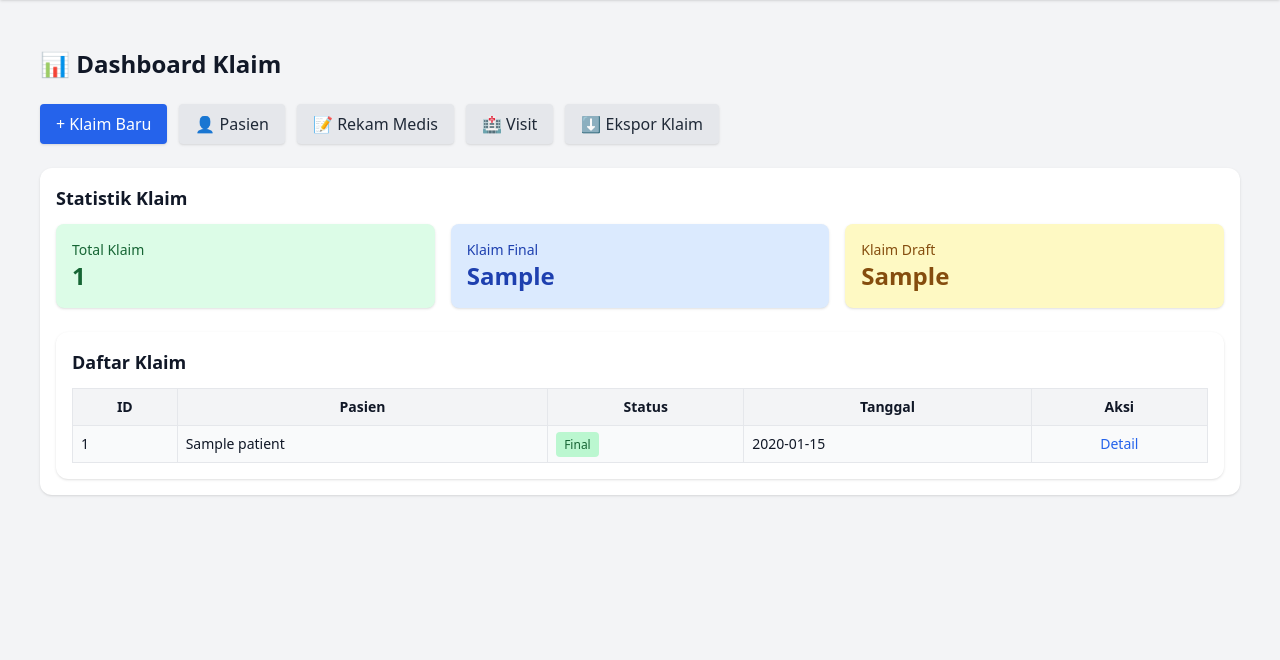
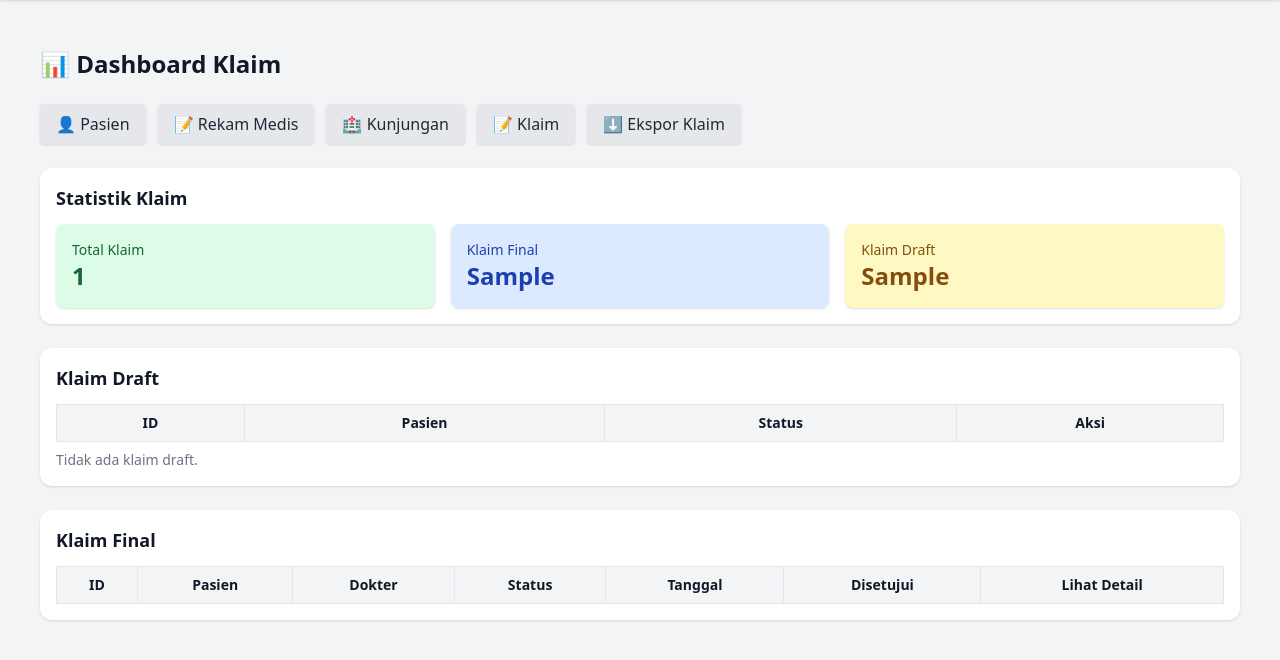
Before and after one commit to Erkayes935/crud_pasien, a FastAPI app: template frontend/templates/dashboard.html in a window 1280 px wide. Shown: the part 54-714 px from the top of the page. Run offline with FastAPI, Linux system fonts and the light colour scheme; the template is opened without the code that fills it: most values are stand-ins (such as "Sample title", 1, 10 or a date in 2020); lists and menus that the app fills with data are empty; parts of the project's set-up code (start-up, migrations or seed data) failed here and were passed over; some libraries are stand-ins or nearby versions.

Commit message:
feat: enhance claim processing and user interface; add AI recommendations storage, update claim draft handling, and improve user role visibility

```diff
--- a/backend/main.py
+++ b/backend/main.py
@@ -280,12 +280,13 @@ def list_patients(request: Request, flow: str = None, search: str | None = Query
             )
         )
 
-    patients = query.order_by(models.Patient.id.desc()).all()
+    patients = query.order_by(models.Patient.id.desc()).options(joinedload(models.Patient.hospital)).all()
     csrf_token = issue_csrf_token(request)
     return templates.TemplateResponse("patient_list.html", {
         "request": request,
         "patients": patients,
         "user": user,
+        "search": search,
         "mode": mode,
         "flow": flow,
         "current_user": user,
@@ -294,9 +295,9 @@ def list_patients(request: Request, flow: str = None, search: str | None = Query
 
 
 @app.get("/patients/add",name="add_patient", response_class=HTMLResponse)
-def add_form(request: Request, user=Depends(require_roles_session("doctor"))):
+def add_form(request: Request, user=Depends(require_roles_session("doctor")), db: Session = Depends(get_db)):
     csrf_token = issue_csrf_token(request)
-    return templates.TemplateResponse("patient_form.html", {"request": request, "mode": "add", "patient": None, "csrf_token": csrf_token, "user": user, "current_user": user, "fields": form_configs["patient"]})
+    return templates.TemplateResponse("patient_form.html", {"request": request, "mode": "add", "patient": None, "csrf_token": csrf_token, "user": user, "current_user": user, "fields": form_configs["patient"], "patients": None})
 
 
 @app.post("/patients/add",name="add_patient")
@@ -596,60 +597,169 @@ def make_dummy(tab):
         }
     }
 
+def store_ai_recommendations(db: Session, claim_id: int, dummy_data: dict, stage: str):
+    """
+    Simpan rekomendasi AI (dummy atau real) ke tabel ClaimAIRecommendation.
+    stage: admission, daily1, daily2, discharge, dll
+    """
+
+    # Diagnosis utama
+    for item in dummy_data.get("diagnosis", []):
+        db.add(models.ClaimAIRecommendation(
+            claim_id=claim_id,
+            type="diagnosis",
+            category=f"{stage}_diagnosis",
+            text=item.get("kategori"),
+            icd10_code=item.get("icd"),
+            confidence_score=item.get("score"),
+            regulation_refs=None
+        ))
+
+    # Komorbid
+    for item in dummy_data.get("komorbid", []):
+        db.add(models.ClaimAIRecommendation(
+            claim_id=claim_id,
+            type="diagnosis",
+            category=f"{stage}_komorbid",
+            text=item.get("kategori"),
+            icd10_code=item.get("icd"),
+            confidence_score=item.get("score"),
+            regulation_refs=None
+        ))
+
+    # Komplikasi
+    for item in dummy_data.get("komplikasi", []):
+        db.add(models.ClaimAIRecommendation(
+            claim_id=claim_id,
+            type="diagnosis",
+            category=f"{stage}_komplikasi",
+            text=item.get("kategori"),
+            icd10_code=item.get("icd"),
+            confidence_score=item.get("score"),
+            regulation_refs=None
+        ))
+
+    # Prosedur / Tindakan
+    for item in dummy_data.get("tindakan", []):
+        db.add(models.ClaimAIRecommendation(
+            claim_id=claim_id,
+            type="procedure",
+            category=f"{stage}_tindakan",
+            text=item.get("kategori"),
+            icd9_code=item.get("tindakan"),
+            confidence_score=item.get("score"),
+            regulation_refs=None
+        ))
+
+    db.commit()
 
 @app.post("/ai/recommendation")
-def ai_recommendation(payload: dict = Body(...)):
+def ai_recommendation(
+    payload: dict = Body(...),
+    db: Session = Depends(get_db),
+    user=Depends(require_roles_session("doctor")),
+    _=Depends(require_csrf_dep)
+):
+    claim_id = payload.get("claim_id") or 0
+
+    # generate dummy
+    admission = make_dummy("admission")
+    daily = [make_dummy("daily1"), make_dummy("daily2")]
+    discharge = make_dummy("discharge")
+
+    # simpan ke DB kalau ada claim_id valid
+    if claim_id:
+        store_ai_recommendations(db, claim_id, admission, "admission")
+        for idx, day in enumerate(daily):
+            store_ai_recommendations(db, claim_id, day, f"daily{idx+1}")
+        store_ai_recommendations(db, claim_id, discharge, "discharge")
+
+    # tetap return dummy → FE jalan terus
     return {
-        "admission": make_dummy("admission"),
-        "daily": [
-            { "tanggal": "2025-09-01", **make_dummy("daily"),"tarifDraft": "Rp 17.500.000" },
-            { "tanggal": "2025-09-02", **make_dummy("daily2"),"tarifDraft": "Rp 27.500.000" },
-        ],
-        "discharge": make_dummy("discharge"),
+        "admission": admission,
+        "daily": daily,
+        "discharge": discharge,
     }
 
-# End Rekomendasi AI untuk Klaim
-
-@app.post("/claims/{claim_id}/finalize", name="finalize_claim")
-def finalize_claim(
-    request: Request,
+
+
+@app.get("/claims/{claim_id}/recommendations")
+def get_claim_recommendations(
     claim_id: int,
-    payload: dict = Body(...),
-    db: Session = Depends(get_db),
-    user=Depends(require_roles_session("verifikator"))
+    db: Session = Depends(get_db),
+    user=Depends(require_roles_session("doctor","verifikator","coder"))
 ):
     claim = db.query(models.Claim).get(claim_id)
     if not claim:
         raise HTTPException(status_code=404, detail="Claim not found")
 
-    # update status klaim
+    recs = db.query(models.ClaimAIRecommendation)\
+             .filter(models.ClaimAIRecommendation.claim_id == claim_id)\
+             .all()
+
+    return [
+        {
+            "id": r.id,
+            "type": r.type,              # diagnosis / procedure
+            "category": r.category,      # admission_diagnosis, daily1_komorbid, discharge_tindakan, dst.
+            "text": r.text,
+            "icd10_code": r.icd10_code,
+            "icd9_code": r.icd9_code,
+            "confidence_score": r.confidence_score,
+            "regulation_refs": r.regulation_refs,
+        }
+        for r in recs
+    ]
+
+
+# End Rekomendasi AI untuk Klaim
+
+@app.post("/claims/{claim_id}/finalize", name="finalize_claim")
+def finalize_claim(
+    request: Request,
+    claim_id: int,
+    summary: str = Form(None),
+    db: Session = Depends(get_db),
+    user=Depends(require_roles_session("verifikator")),   # hanya verifikator yang bisa finalize
+    _=Depends(require_csrf_dep)
+):
+    # Cari klaim
+    claim = db.query(models.Claim).get(claim_id)
+    if not claim:
+        raise HTTPException(status_code=404, detail="Claim not found")
+
+    # Update status klaim
     claim.is_final = True
-    claim.status = "submitted"
-
-    # hapus summary lama biar nggak dobel
+    claim.status = "final"
+
+    # Hapus summary lama dan simpan yang baru
     db.query(models.ClaimAIRecommendationSummary).filter_by(claim_id=claim_id).delete()
 
-    # simpan semua item summary AI ke tabel summary
-    for stage, stage_data in (payload.get("summary") or {}).items():
+    summary_data = json.loads(summary) if summary else {}
+    for stage, stage_data in summary_data.items():
         for category, items in stage_data.items():
             for item in items:
-                summary = models.ClaimAIRecommendationSummary(
+                summary_row = models.ClaimAIRecommendationSummary(
                     claim_id=claim_id,
-                    category="medis" if category == "klinis" else category,  # map klinis -> medis
+                    category="medis" if category == "klinis" else category,
                     target=item.get("target"),
                     status=item.get("status"),
                     message=item.get("message"),
                     confidence=item.get("confidence"),
                 )
-                db.add(summary)
-    log = models.ClaimLog(
-    claim_id=claim.id,
-    action="FINALIZED",
-    description="Klaim difinalisasi verifikator",
-    updated_by=user.id,
-    updated_at=datetime.utcnow()
-    )
-    db.add(log)
+                db.add(summary_row)
+
+    # Log klaim
+    log_claim = models.ClaimLog(
+        claim_id=claim.id,
+        action="FINALIZED",
+        description=f"Klaim {claim.id} difinalisasi oleh {user.name}",
+        updated_by=user.id,
+        updated_at=datetime.utcnow()
+    )
+    db.add(log_claim)
+
+    # Log rekam medis terkait (jika ada)
     if claim.medical_record:
         claim.medical_record.is_final = True
 
@@ -664,12 +774,21 @@ def finalize_claim(
             updated_by=user.id,
             updated_at=datetime.utcnow(),
             version=latest_version + 1,
-            data_snapshot=json.dumps(claim.medical_record.to_dict(), ensure_ascii=False)
+            data_snapshot=json.dumps(
+                claim.medical_record.to_dict() if hasattr(claim.medical_record, "to_dict") else {},
+                ensure_ascii=False
+            )
         )
         db.add(log_mr)
+
+    # Commit semua perubahan
     db.commit()
-    flash(request,"Claim finalized successfully", "success")
+    db.refresh(claim)
+
+    # Redirect ke dashboard
+    flash(request, "✅ Klaim berhasil difinalisasi!", "success")
     return RedirectResponse(url="/dashboard", status_code=303)
+
 
 
 @app.get("/claims")
@@ -785,7 +904,7 @@ def add_claim(
     hospital_id: Optional[int] = Form(None),
     doctor_id: Optional[int] = Form(None),
     doctor_name: Optional[str] = Form(None),
-    claim_date: Optional[datetime] = Form(datetime.utcnow() if not visit_id else None),
+    claim_date: Optional[datetime] = Form(None),
     is_final: Optional[bool] = Form(False),
     # Rekam medis
     riwayat_penyakit: Optional[str] = Form(None),
@@ -817,7 +936,16 @@ def add_claim(
     obat: Optional[str] = Form(None),
     validasi_fornas: Optional[str] = Form(None),
     notes_doctor: Optional[str] = Form(None),
-):
+    summary_draft: Optional[str] = Form(None),
+    simulasi_draft: Optional[str] = Form(None),
+    notes: Optional[str] = Form(None),
+    _=Depends(require_csrf_dep)
+):
+    if claim_date is None:
+        if visit_id:
+            claim_date = None   # atau pakai tanggal visit kalau ada di DB
+        else:
+            claim_date = datetime.utcnow()
     # 1. Buat rekam medis baru
     mr = models.MedicalRecord(
         patient_id=patient_id,
@@ -902,7 +1030,7 @@ def add_claim(
     db.add(log)
     db.commit()
 
-    flash(request, "✅ Klaim berhasil dibuat!", "success")
+    flash(request, "✅ ID Klaim berhasil didapatkan!", "success")
     return RedirectResponse(url=f"/claims/{claim.id}/edit", status_code=303)
 
 
@@ -981,30 +1109,40 @@ def claim_form(
         },
     )
 
+from fastapi import Form
+
 @app.post("/claims/{claim_id}/update-draft", name="save_draft")
 def update_claim_draft(
+    request: Request,
     claim_id: int,
-    payload: dict = Body(...),
-    db: Session = Depends(get_db),
-    user=Depends(require_roles_session("doctor"))  # hanya dokter yang bisa save draft
-):
+    simulasi: str = Form(None),
+    summary: str = Form(None),
+    db: Session = Depends(get_db),
+    user=Depends(require_roles_session("doctor")),   # hanya dokter yang bisa save draft
+    _=Depends(require_csrf_dep)
+):
+    # Cari klaim
     claim = db.query(models.Claim).get(claim_id)
     if not claim:
         raise HTTPException(status_code=404, detail="Claim not found")
 
-    # simpan hasil simulasi/summary ke kolom JSON (pastikan model Claim ada field simulasi_draft & summary_draft tipe JSON)
-    claim.simulasi_draft = payload.get("simulasi")
-    claim.summary_draft = payload.get("summary")
+    # Update draft klaim
+    claim.simulasi_draft = json.loads(simulasi) if simulasi else {}
+    claim.summary_draft = json.loads(summary) if summary else {}
     claim.is_final = False
     claim.status = "draft"
-    log = models.ClaimLog(
+
+    # Log klaim
+    log_claim = models.ClaimLog(
         claim_id=claim.id,
         action="UPDATED",
         description="Draft klaim diperbarui",
         updated_by=user.id,
         updated_at=datetime.utcnow()
     )
-    db.add(log)
+    db.add(log_claim)
+
+    # Log rekam medis (jika ada)
     if claim.medical_record:
         latest_version = db.query(func.max(models.MedicalRecordLog.version))\
                            .filter(models.MedicalRecordLog.medical_record_id == claim.medical_record.id)\
@@ -1017,13 +1155,22 @@ def update_claim_draft(
             updated_by=user.id,
             updated_at=datetime.utcnow(),
             version=latest_version + 1,
-            data_snapshot=json.dumps(claim.medical_record.to_dict(), ensure_ascii=False)
+            data_snapshot=json.dumps(
+                claim.medical_record.to_dict() if hasattr(claim.medical_record, "to_dict") else {},
+                ensure_ascii=False
+            )
         )
         db.add(log_mr)
+
+    # Commit semua perubahan
     db.commit()
     db.refresh(claim)
 
+    # Redirect ke dashboard
+    flash(request, "✅ Draft klaim berhasil disimpan!", "success")
     return RedirectResponse(url="/dashboard", status_code=303)
+
+
 
 default_sim = {
     "admission": {"utama": None, "sekunder": [], "tindakanUtama": None, "tindakanSekunder": [], "tarifDraft": None},
@@ -1479,6 +1626,8 @@ def list_visit(
 
 @app.get("/visits/add")
 def add_visit_form(request: Request, db: Session = Depends(get_db), user=Depends(require_roles_session("doctor", "admin_rs"))):
+    patient_id = request.query_params.get("patient_id")
+    patient = db.query(models.Patient).get(patient_id) if patient_id else None
     patients = db.query(models.Patient).all()
     hospitals = db.query(models.Hospital).all()
     csrf_token = issue_csrf_token(request)
@@ -1497,11 +1646,19 @@ def add_visit_form(request: Request, db: Session = Depends(get_db), user=Depends
             f["value"] = user.name
             f["hidden_name"] = "doctor_id"
             f["hidden_value"] = user.id
-
+    # Patient (jika ada patient_id di query param)
+        if f["name"] == "patient_id":
+            f["options"] = [(p.id, p.nama) for p in patients]
     return templates.TemplateResponse("visit_form.html", {
         "request": request,
         "mode": "add",
         "user": user,
+        "visit": None,
+        "flow": None,
+        "hospitals": hospitals,
+        "patient": patient,
+        "patient_id": patient_id,
+        "patients" : patients,
         "csrf_token": csrf_token,
         "current_user": user,
         "fields": fields   # dynamic
@@ -1566,6 +1723,9 @@ def edit_visit_form(request: Request, visit_id: int, db: Session = Depends(get_d
         "csrf_token": csrf_token,
         "current_user": user,
         "user": user,
+        "flow": None,
+        "hospitals": hospitals,
+        "patients": patients,
         "fields": fields  # dynamic
     })
 
--- a/frontend/templates/dashboard.html
+++ b/frontend/templates/dashboard.html
@@ -23,10 +23,12 @@
        👥 List Semua Users
     </a>
     {% else %}
+      {% if current_user.role in ['doctor', 'coder', 'costing', 'validator', 'manajemen'] %}
       <a href="/patients?flow=claim"
         class="bg-blue-600 hover:bg-blue-700 text-white px-4 py-2 rounded shadow">
         + Klaim Baru
       </a>
+      {% endif %}
     <a href="/patients"
        class="bg-gray-200 hover:bg-gray-300 text-gray-800 px-4 py-2 rounded shadow flex items-center gap-2">
        👤 Pasien
@@ -37,7 +39,11 @@
     </a>
     <a href="/visits"
        class="bg-gray-200 hover:bg-gray-300 text-gray-800 px-4 py-2 rounded shadow flex items-center gap-2">
-       🏥 Visit
+       🏥 Kunjungan
+    </a>
+    <a href="/claims"
+       class="bg-gray-200 hover:bg-gray-300 text-gray-800 px-4 py-2 rounded shadow flex items-center gap-2">
+       📝 Klaim
     </a>
     <a href="/claims/export"
        class="bg-gray-200 hover:bg-gray-300 text-gray-800 px-4 py-2 rounded shadow flex items-center gap-2">
@@ -78,9 +84,9 @@
       </table>
     </div>
 
-    <!-- Daftar Klaim -->
+    <!-- Statistik Klaim -->
   {% else %}
-    <div class="bg-white dark:bg-gray-800 rounded-xl shadow p-4">
+    <div class="bg-white dark:bg-gray-800 rounded-xl shadow p-4 mt-6">
       <h2 class="text-lg font-semibold mb-3">Statistik Klaim</h2>
       <div class="grid grid-cols-1 md:grid-cols-3 gap-4">
         <div class="bg-green-100 text-green-800 p-4 rounded-lg shadow">
@@ -96,37 +102,76 @@
           <p class="text-2xl font-bold">{{ draft_claims }}</p>
         </div>
       </div>
-
+    </div>
+    <!-- Daftar Klaim Draft -->
     <div class="bg-white dark:bg-gray-800 rounded-xl shadow p-4 mt-6">
-      <h2 class="text-lg font-semibold mb-3">Daftar Klaim</h2>
+      <h2 class="text-lg font-semibold mb-3">Klaim Draft</h2>
+      <div class="space-y-2">
         <table class="w-full text-sm border">
           <thead class="bg-gray-100 dark:bg-gray-700">
             <tr>
               <th class="p-2 border">ID</th>
               <th class="p-2 border">Pasien</th>
               <th class="p-2 border">Status</th>
-            <th class="p-2 border">Tanggal</th>
               <th class="p-2 border">Aksi</th>
             </tr>
           </thead>
           <tbody>
           {% for claim in claims %}
+              {% if claim and claim.status == 'draft' %}
                   <tr class="odd:bg-gray-50 dark:odd:bg-gray-900 hover:bg-gray-100">
                     <td class="p-2 border">{{ claim.id }}</td>
                     <td class="p-2 border">{{ claim.patient.nama if claim.patient else '-' }}</td>
                     <td class="p-2 border">
-              {% if claim.status == 'draft' %}
                       <span class="px-2 py-1 bg-yellow-200 text-yellow-800 rounded text-xs">Draft</span>
-              {% else %}
+                    </td>
+                    <td class="p-2 border text-center">
+                      <a href="/claims/{{ claim.id }}/edit"
+                        class="text-blue-600 hover:underline">Edit</a>
+                    </td>
+                  </tr>
+              {% endif %}
+            {% endfor %}
+          </tbody>
+        </table>
+        {% if not claims or (claims and claims|selectattr("status", "equalto", "draft")|list|length == 0) %}
+          <p class="text-gray-500 dark:text-gray-400 text-sm">Tidak ada klaim draft.</p>
+        {% endif %}
+      </div>
+    </div>
+    <!-- Daftar Klaim Final -->
+    <div class="bg-white dark:bg-gray-800 rounded-xl shadow p-4 mt-6">
+      <h2 class="text-lg font-semibold mb-3">Klaim Final</h2>
+      <table class="w-full text-sm border">
+        <thead class="bg-gray-100 dark:bg-gray-700">
+          <tr>
+            <th class="p-2 border">ID</th>
+            <th class="p-2 border">Pasien</th>
+            <th class="p-2 border">Dokter</th>
+            <th class="p-2 border">Status</th>
+            <th class="p-2 border">Tanggal</th>
+            <th class="p-2 border">Disetujui</th>
+            <th class="p-2 border">Lihat Detail</th>
+          </tr>
+        </thead>
+        <tbody>
+          {% for claim in claims %}
+            {% if claim and claim.status == 'final' %}
+              <tr class="odd:bg-gray-50 dark:odd:bg-gray-900 hover:bg-gray-100">
+                <td class="p-2 border">{{ claim.id }}</td>
+                <td class="p-2 border">{{ claim.patient.nama if claim.patient else '-' }}</td>
+                <td class="p-2 border">{{ claim.doctor_name or '-' }}</td>
+                <td class="p-2 border">
                   <span class="px-2 py-1 bg-green-200 text-green-800 rounded text-xs">Final</span>
-              {% endif %}
                 </td>
                 <td class="p-2 border">{{ claim.created_at.strftime("%Y-%m-%d") }}</td>
+                <td class="p-2 border">{{ user.name or '-' }}</td>
                 <td class="p-2 border text-center">
                   <a href="/claims/{{ claim.id }}"
                     class="text-blue-600 hover:underline">Detail</a>
                 </td>
               </tr>
+            {% endif %}
           {% endfor %}
         </tbody>
       </table>
--- a/frontend/templates/patient_list.html
+++ b/frontend/templates/patient_list.html
@@ -31,8 +31,7 @@
                     <th class="px-4 py-2 text-left">No. RM</th>
                     <th class="px-4 py-2 text-left">No. KTP</th>
                     <th class="px-4 py-2 text-left">No. BPJS</th>
-                    <th class="px-4 py-2 text-left">ID Pasien</th>
-                    <th class="px-4 py-2 text-left">ID RS</th>
+                    <th class="px-4 py-2 text-left">Nama RS</th>
                     <th class="px-4 py-2 text-left">ID Eksternal</th>
                     <th class="px-4 py-2 text-left">Sumber</th>
                     <th class="px-4 py-2 text-left">Nama</th>
@@ -51,8 +50,7 @@
                     <td class="px-4 py-2">{{ p.no_rm or '-' }}</td>
                     <td class="px-4 py-2">{{ p.no_ktp or '-' }}</td>
                     <td class="px-4 py-2">{{ p.no_bpjs or '-' }}</td>
-                    <td class="px-4 py-2">{{ p.id }}</td>
-                    <td class="px-4 py-2">{{ p.hospital_id or '-' }}</td>
+                    <td class="px-4 py-2">{{ user.hospital.nama or '-' }}</td>
                     <td class="px-4 py-2">{{ p.eksternal_id or '-' }}</td>
                     <td class="px-4 py-2">{{ p.source or '-' }}</td>
                     <td class="px-4 py-2">{{ p.nama }}</td>
--- a/frontend/templates/visit_list.html
+++ b/frontend/templates/visit_list.html
@@ -47,8 +47,8 @@
         <tr class="border-b dark:border-gray-200 dark:border-gray-700 hover:bg-gray-50 dark:hover:bg-gray-700 text-sm">
           <td class="px-4 py-2">{{ v.id }}</td>
           <td class="px-4 py-2">{{ v.tanggal_kunjungan or '-' }}</td>
-          <td class="px-4 py-2">{{ v.patient_name or '-' }}</td>
-          <td class="px-4 py-2">{{ v.doctor_name or '-' }}</td>
+          <td class="px-4 py-2">{{ v.patient.nama or '-' }}</td>
+          <td class="px-4 py-2">{{ user.name or '-' }}</td>
           <td class="px-4 py-2">{{ v.poli or '-' }}</td>
           <td class="px-4 py-2">{{ v.sumber or '-' }}</td>
           <td class="px-4 py-2">{{ v.eksternal_id or '-' }}</td>
@@ -62,6 +62,7 @@
                 <input type="hidden" name="hospital_id" value="{{ current_user.hospital_id or '' }}">
                 <input type="hidden" name="doctor_id" value="{{ current_user.id or '' }}">
                 <input type="hidden" name="doctor_name" value="{{ current_user.name or '' }}">
+                <input type="hidden" name="csrf_token" value="{{ csrf_token }}">
                 <button type="submit"
                         class="bg-green-600 hover:bg-green-700 text-white px-2 py-1 rounded">
                   Buat Klaim
```
Also changed, not shown: frontend/templates/claim_form.html (+14 -1 lines). Lines whose indentation alone changed are shown as unchanged.
